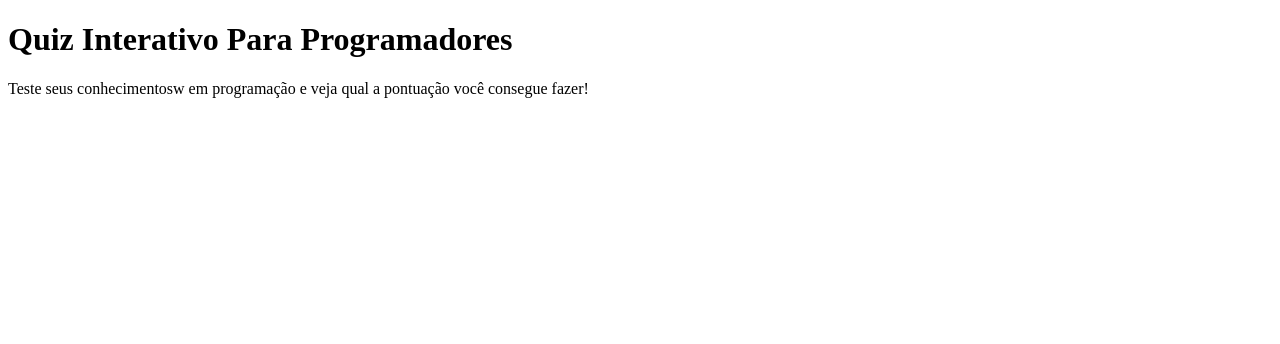
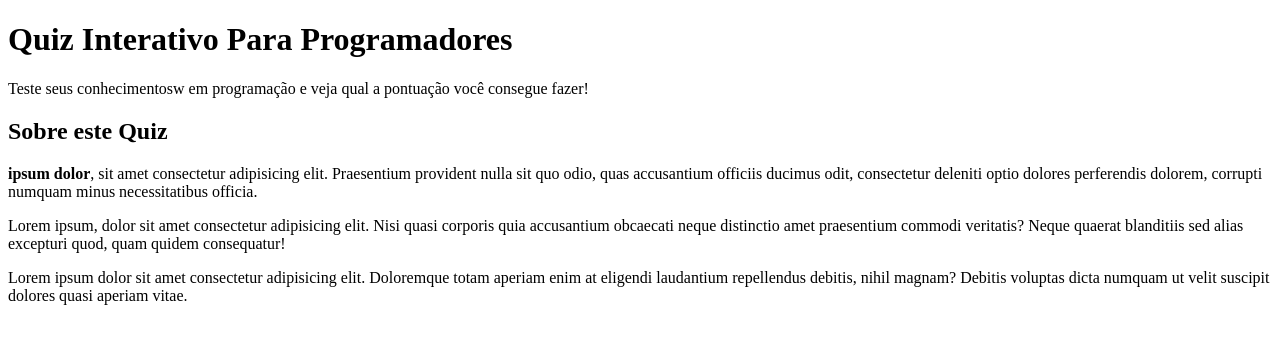
Before and after one commit to danilojduarte/QuizInterativo, a plain HTML site: page index.html in a window 1280 px wide. Drawn offline with Linux system fonts and the light colour scheme.

Commit message:
Ajustando projeto

```diff
--- a/index.html
+++ b/index.html
@@ -15,8 +15,20 @@
   </header>
   <main>
     <section>
+      <h2>
+        Sobre este Quiz
+      </h2>
+      <p>
+        <strong>ipsum dolor</strong>, sit amet consectetur adipisicing elit. Praesentium provident nulla sit quo odio, quas accusantium officiis ducimus odit, consectetur deleniti optio dolores perferendis dolorem, corrupti numquam minus necessitatibus officia.
+      </p>
+      <p>
+        Lorem ipsum, dolor sit amet consectetur adipisicing elit. Nisi quasi corporis quia accusantium obcaecati neque distinctio amet praesentium commodi veritatis? Neque quaerat blanditiis sed alias excepturi quod, quam quidem consequatur!
+      </p>
+      <p>
+        Lorem ipsum dolor sit amet consectetur adipisicing elit. Doloremque totam aperiam enim at eligendi laudantium repellendus debitis, nihil magnam? Debitis voluptas dicta numquam ut velit suscipit dolores quasi aperiam vitae.
+      </p>
+    </section>
 
-    </section>
 
   </main>
 
```
